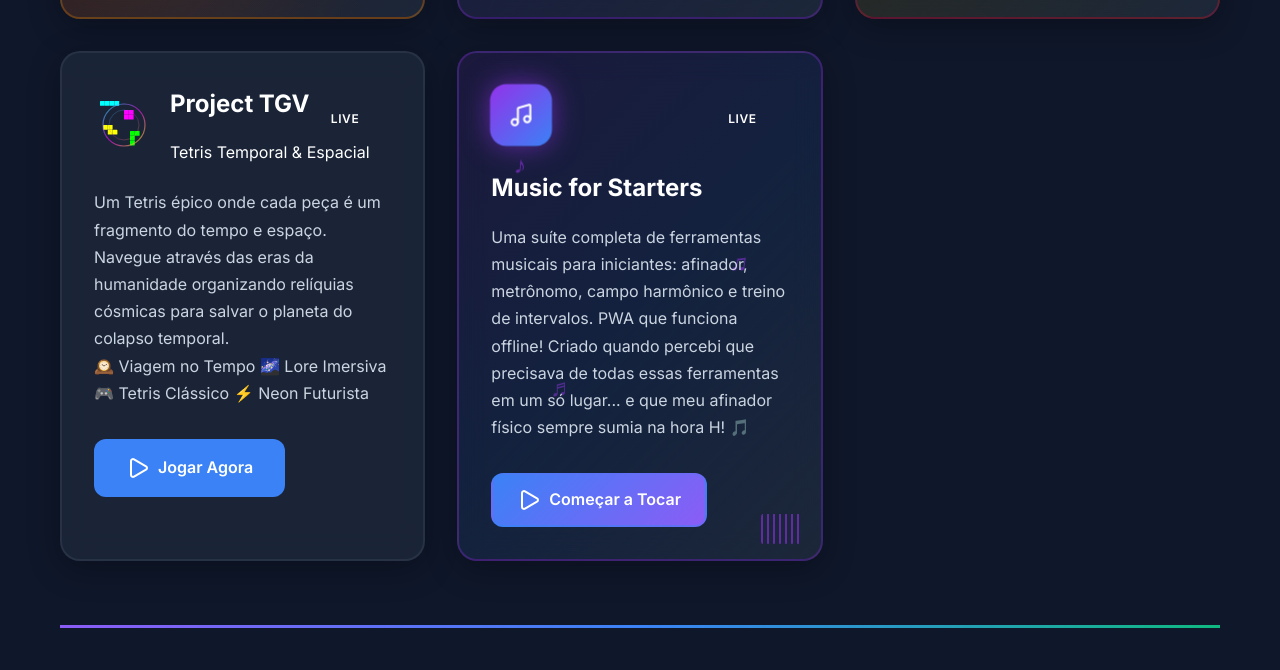
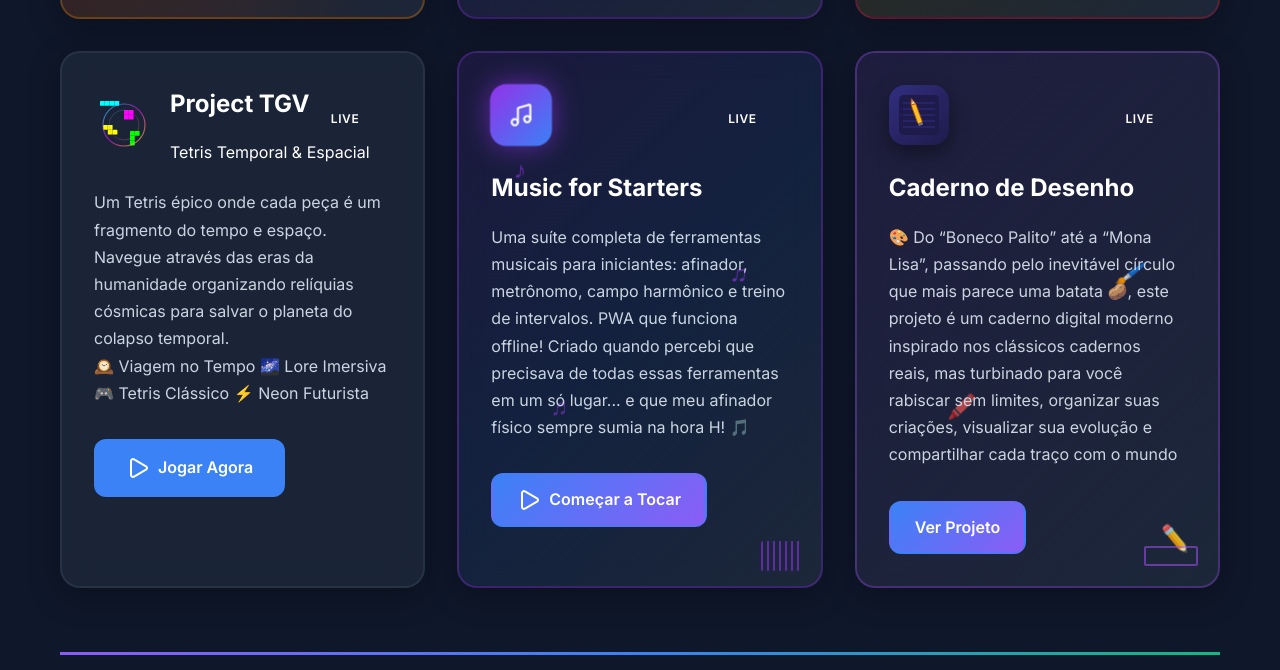
Before and after one commit to VieiraGabrielAlexandre/vieiragabriel.com.br, a plain HTML site: page index.html in a window 1280 px wide. Shown: the part 9559-10229 px from the top of the page. Drawn offline with nearby package versions, Linux system fonts and the light colour scheme.

Commit message:
updating

```diff
--- a/index.html
+++ b/index.html
@@ -1095,6 +1095,53 @@
                     </a>
                 </div>
             </div>
+
+            <!-- Caderno de Desenho -->
+            <div class="project-card drawing-theme">
+                <div class="project-background-pattern drawing-pattern"></div>
+                <div class="drawing-elements">
+                    <span class="drawing-tool tool-1">✏️</span>
+                    <span class="drawing-tool tool-2">🖌️</span>
+                    <span class="drawing-tool tool-3">🖍️</span>
+                    <div class="drawing-sketch"></div>
+                </div>
+                <div class="project-header">
+                    <div class="project-icon drawing-icon">
+                        <svg width="80" height="80" viewBox="0 0 100 100" xmlns="http://www.w3.org/2000/svg">
+                            <!-- Fundo de caderno -->
+                            <rect width="100" height="100" fill="#1e1b4b" rx="12" ry="12"/>
+                            <g stroke="#4f46e5" stroke-width="1">
+                                <line x1="10" y1="20" x2="90" y2="20"/>
+                                <line x1="10" y1="35" x2="90" y2="35"/>
+                                <line x1="10" y1="50" x2="90" y2="50"/>
+                                <line x1="10" y1="65" x2="90" y2="65"/>
+                                <line x1="10" y1="80" x2="90" y2="80"/>
+                            </g>
+
+                            <!-- Lápis -->
+                            <g transform="rotate(-20 50 50)">
+                                <rect x="40" y="20" width="12" height="50" rx="3" ry="3" fill="#fbbf24" stroke="#b45309" stroke-width="2"/>
+                                <polygon points="40,20 52,20 46,5" fill="#fef3c7" stroke="#b45309" stroke-width="2"/>
+                                <polygon points="45,5 47,10 46,20" fill="#dc2626"/>
+                                <rect x="40" y="70" width="12" height="6" rx="2" ry="2" fill="#6b7280"/>
+                            </g>
+                        </svg>
+                    </div>
+                    <div class="project-status">
+                        <div class="status-badge live">Live</div>
+                    </div>
+                </div>
+                <div class="project-title">Caderno de Desenho</div>
+                <div class="project-description">
+                    🎨 Do “Boneco Palito” até a “Mona Lisa”, passando pelo inevitável círculo que mais parece uma
+                    batata 🥔, este projeto é um caderno digital moderno inspirado nos clássicos cadernos reais,
+                    mas turbinado para você rabiscar sem limites, organizar suas criações, visualizar sua evolução
+                    e compartilhar cada traço com o mundo
+                </div>
+                <div class="project-actions">
+                    <a href="https://vieiragabriel.com.br/sketchbook/" class="btn-project drawing-btn" target="_blank">Ver Projeto</a>
+                </div>
+            </div>
         </div>
 
         <!-- Project Wishlist -->
@@ -1150,24 +1197,6 @@
                                     <h4 class="bubble-title">Chat Família Friendly</h4>
                                     <p class="bubble-text">Um chat que transforma palavrões em elogios. "Que **** legal!" vira "Que INCRÍVEL legal!". Perfeito para quando sua vó entra no grupo! 👵</p>
                                     <div class="bubble-status">Aguardando aprovação da vovó</div>
-                                </div>
-                                <div class="bubble-tail"></div>
-                            </div>
-
-                            <!-- Caderno de Desenho -->
-                            <div class="thought-bubble drawing-bubble">
-                                <div class="bubble-content">
-                                    <div class="floating-doodles">
-                                        <div class="doodle">✏️</div>
-                                        <div class="doodle">🎨</div>
-                                        <div class="doodle">✨</div>
-                                    </div>
-                                    <div class="bubble-icon drawing-icon">
-                                        <i data-lucide="palette"></i>
-                                    </div>
-                                    <h4 class="bubble-title">Caderno de Desenho</h4>
-                                    <p class="bubble-text">Com níveis de dificuldade: "Boneco palito" até "Mona Lisa". Spoiler: ainda estou no nível "círculo que parece batata"! 🥔</p>
-                                    <div class="bubble-status">Desenhando planos na imaginação</div>
                                 </div>
                                 <div class="bubble-tail"></div>
                             </div>
--- a/styles.css
+++ b/styles.css
@@ -1085,6 +1085,124 @@ section {
 .music-btn:hover {
     background: linear-gradient(135deg, #7c3aed, #2563eb);
     box-shadow: 0 10px 30px rgba(147, 51, 234, 0.4);
+}
+
+/* Drawing Theme - Caderno de Desenho */
+.drawing-theme {
+    background: linear-gradient(135deg, rgba(168, 85, 247, 0.1), rgba(236, 72, 153, 0.1), rgba(30, 41, 59, 0.9));
+    border: 2px solid rgba(168, 85, 247, 0.3);
+}
+
+.drawing-theme:hover {
+    border-color: rgba(168, 85, 247, 0.6);
+    box-shadow: 0 20px 60px rgba(168, 85, 247, 0.2);
+}
+
+.drawing-pattern {
+    background:
+            repeating-linear-gradient(0deg, transparent, transparent 8px, rgba(168, 85, 247, 0.1) 8px, rgba(168, 85, 247, 0.1) 10px),
+            repeating-linear-gradient(90deg, transparent, transparent 20px, rgba(236, 72, 153, 0.05) 20px, rgba(236, 72, 153, 0.05) 22px);
+}
+
+.drawing-elements {
+    position: absolute;
+    top: 0;
+    left: 0;
+    right: 0;
+    bottom: 0;
+    z-index: 1;
+}
+
+.drawing-tool {
+    position: absolute;
+    font-size: 1.5rem;
+    animation: drawingFloat 4s ease-in-out infinite;
+}
+
+.tool-1 {
+    top: 89%;
+    left: 84%;
+    animation-delay: 0s;
+}
+
+.tool-2 {
+    top: 40%;
+    right: 20%;
+    animation-delay: 1.5s;
+}
+
+.tool-3 {
+    bottom: 30%;
+    left: 25%;
+    animation-delay: 3s;
+}
+
+@keyframes drawingFloat {
+    0%, 100% {
+        transform: translateY(0px) rotate(0deg);
+        opacity: 0.7;
+    }
+    50% {
+        transform: translateY(-15px) rotate(10deg);
+        opacity: 1;
+    }
+}
+
+.drawing-sketch {
+    position: absolute;
+    bottom: 20px;
+    right: 20px;
+    width: 40px;
+    height: 20px;
+    border: 2px solid rgba(168, 85, 247, 0.6);
+    border-radius: 2px;
+    animation: sketchDraw 3s ease-in-out infinite;
+}
+
+@keyframes sketchDraw {
+    0%, 100% {
+        width: 40px;
+        opacity: 0.6;
+    }
+    50% {
+        width: 60px;
+        opacity: 1;
+    }
+}
+
+.drawing-icon {
+    background: linear-gradient(135deg, #312e81, #1e1b4b);
+    border-radius: 16px;
+    padding: 10px;
+    box-shadow: 0 8px 20px rgba(0,0,0,0.4);
+    display: flex;
+    justify-content: center;
+    align-items: center;
+}
+.drawing-icon svg {
+    width: 100%;
+    height: auto;
+}
+
+@keyframes drawingPulse {
+    0%, 100% {
+        transform: scale(1);
+        box-shadow: 0 0 20px rgba(168, 85, 247, 0.4);
+    }
+    50% {
+        transform: scale(1.05);
+        box-shadow: 0 0 30px rgba(168, 85, 247, 0.7);
+    }
+}
+
+.drawing-btn {
+    background: linear-gradient(135deg, #a855f7, #ec4899);
+    border: 2px solid rgba(168, 85, 247, 0.5);
+}
+
+.drawing-btn:hover {
+    background: linear-gradient(135deg, #9333ea, #db2777);
+    box-shadow: 0 10px 30px rgba(168, 85, 247, 0.4);
 }
 
 .project-header {
```
